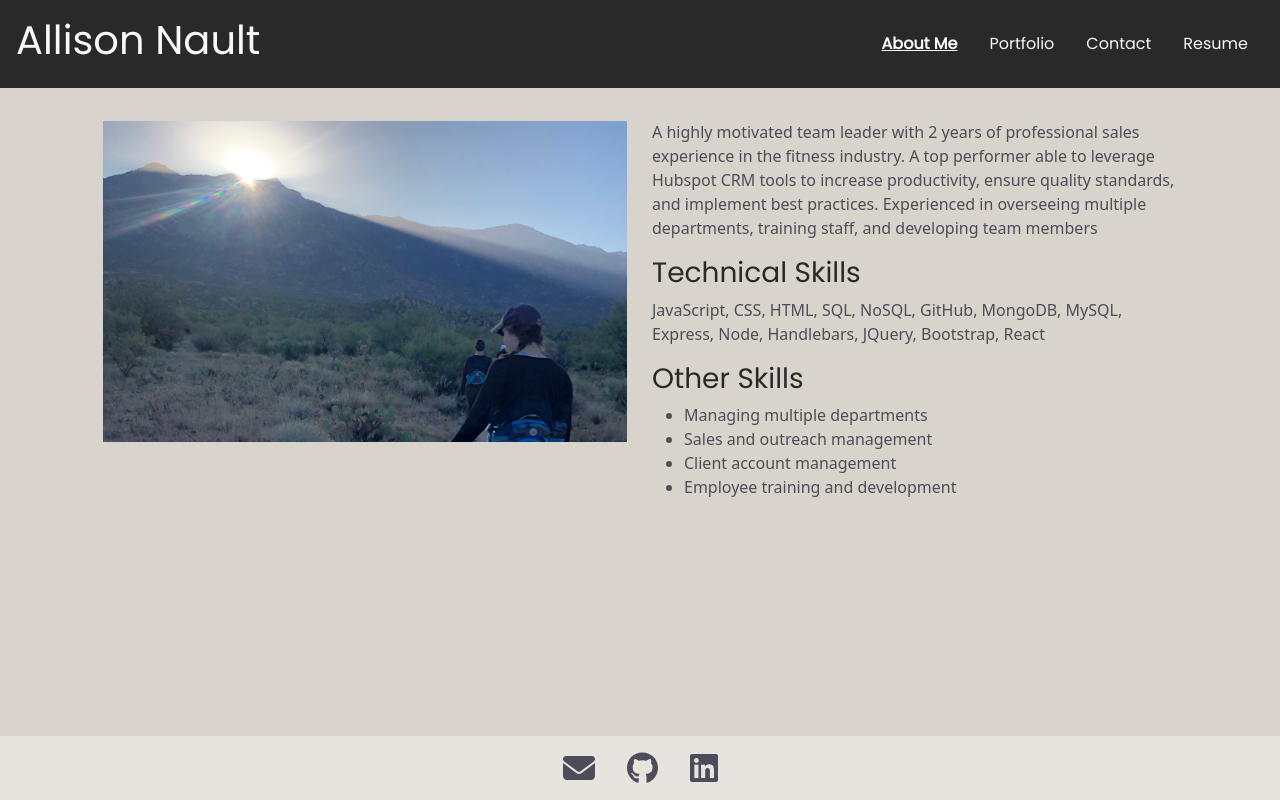
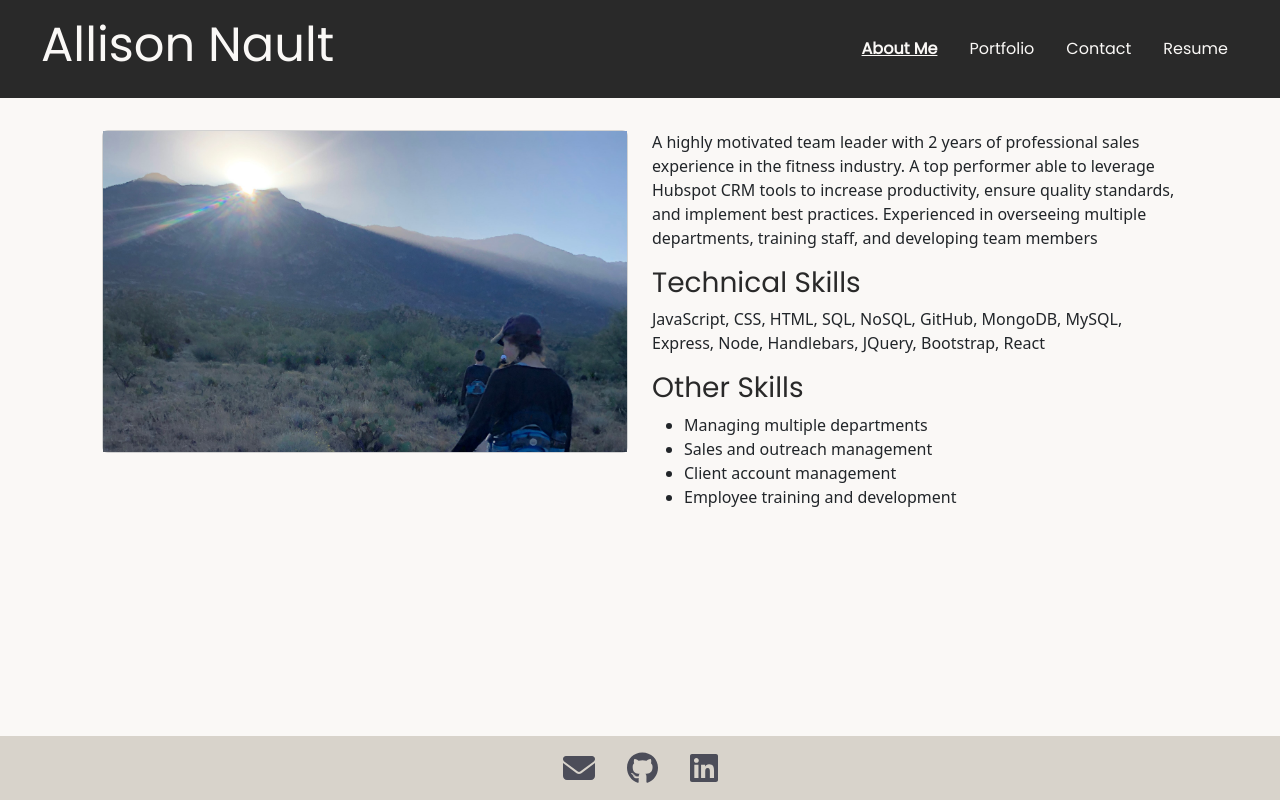
Before and after one commit to allisonnault/React-Portfolio, a React (Create React App) app in the folder my-portfolio/: page / in a window 1280 px wide. Built offline with nearby package versions, Linux system fonts and the light colour scheme.

Commit message:
few final css

```diff
--- a/my-portfolio/src/components/Nav.js
+++ b/my-portfolio/src/components/Nav.js
@@ -4,7 +4,7 @@ function Nav({ currentPage, handlePageChange }) {
     return (
         <div className='header row align-items-center p-3'>
             <div className='col-5'>
-                <h1>Allison Nault</h1>
+                <h1 className='display-5'>Allison Nault</h1>
             </div>
             <div className='col'>
                 <ul className="nav justify-content-end">
--- a/my-portfolio/src/components/pdf/resumePDF.js
+++ b/my-portfolio/src/components/pdf/resumePDF.js
@@ -40,19 +40,19 @@ export default function ResumePDF(props) {
           </div>
           <div className="col text-end">
         <button
-        className="btn"
+        className="btn icon"
         disabled={pageNumber <= 1}
         onClick={previousPage}>
          {leftArrow}
         </button>
         <button
-        className="btn"
+        className="btn icon"
           disabled={pageNumber >= numPages}
           onClick={nextPage}
         >
           {rightArrow}
         </button>
-        <button className="btn">
+        <button className="btn icon">
             <a href="https://drive.google.com/file/d/18Z0O3qdkGmwHSvSydfmXfRb8sy5Cozdj/view?usp=sharing" target="_blank">{download}</a>
         </button>
         </div>
--- a/my-portfolio/src/index.css
+++ b/my-portfolio/src/index.css
@@ -6,13 +6,8 @@
     --dark: #292929;
 }
 
-* {
-    color: var(--accent);
-
-}
-
 body {
-    background-color: var(--background);
+    background-color: var(--xlight);
 }
 
 .header {
@@ -22,6 +17,11 @@ body {
 .header h1 {
     color: var(--xlight);
     font-family: 'Poppins', sans-serif;
+    padding-left: 25px;
+}
+
+.header ul {
+    padding-right: 20px;
 }
 
 .header a {
@@ -43,7 +43,15 @@ body {
 }
 
 .footer {
-    background-color: var(--light);
+    background-color: var(--background);
+}
+
+.footer a {
+    color: var(--accent);
+}
+
+a:hover {
+    color: var(--dark);
 }
 
 h3, h5 {
@@ -52,16 +60,25 @@ h3, h5 {
 }
 
 .project-card {
-    color: var(--background) ;
-    background-color: var(--xlight);
+    background-color: var(--light);
     border-radius: 10px;
 }
 
-
 .project-card a {
-    color: var(--background);
+    color: var(--accent);
 }
 
 .project-image {
     border-radius: 10px 10px 0 0;
 }
+
+.icon, .icon a {
+    color: var(--accent);
+}
+
+
+.btn:disabled {
+    color: var(--background);
+    border-style: none;
+
+}
```
Also changed, not shown: 1 other file (tests, documents, lock files or other folders).
